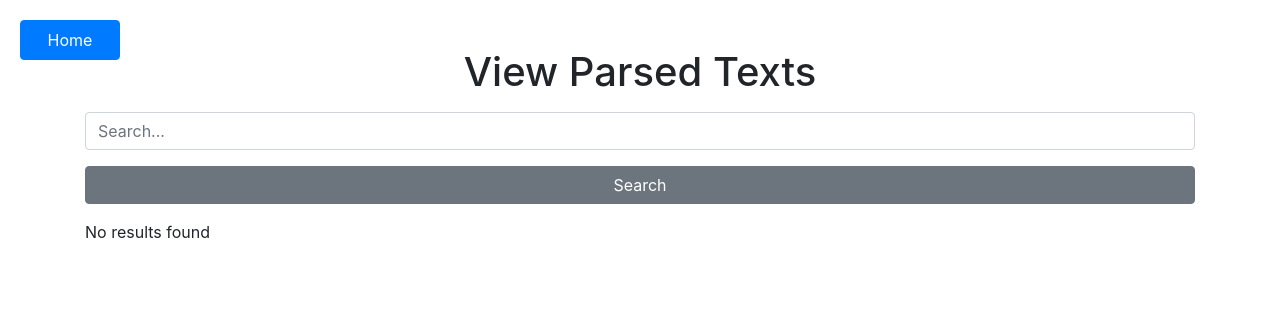
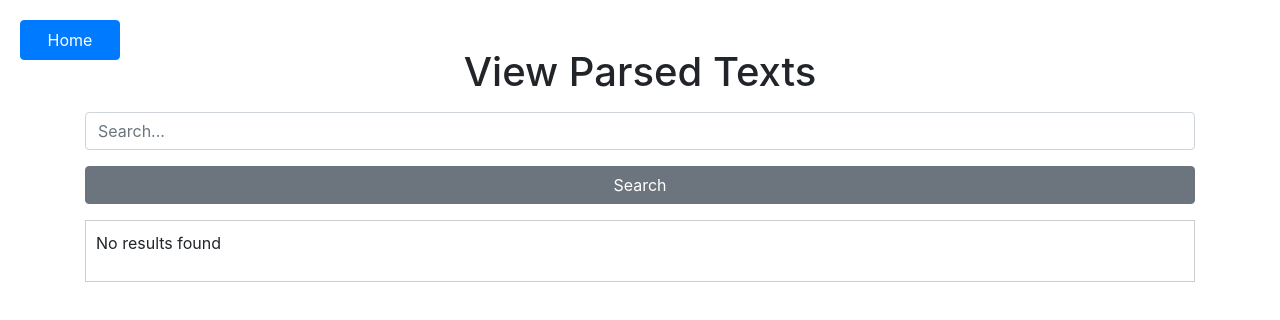
Before and after one commit to Steventanardi/TextParsing, a website: page view.html in a window 1280 px wide. Drawn offline with nearby package versions, Linux system fonts and the light colour scheme.

Commit message:
Update style.css

```diff
--- a/style.css
+++ b/style.css
@@ -17,3 +17,11 @@
     height: 40px; /* Set a fixed height */
     font-size: 16px; /* Set the font size */
 }
+
+#allParsedTexts {
+    max-height: 400px; /* Set the maximum height */
+    overflow-y: auto; /* Enable vertical scrolling */
+    margin-top: 20px;
+    border: 1px solid #ccc; /* Optional: Add a border for better visual distinction */
+    padding: 10px; /* Optional: Add some padding for better layout */
+}
```
